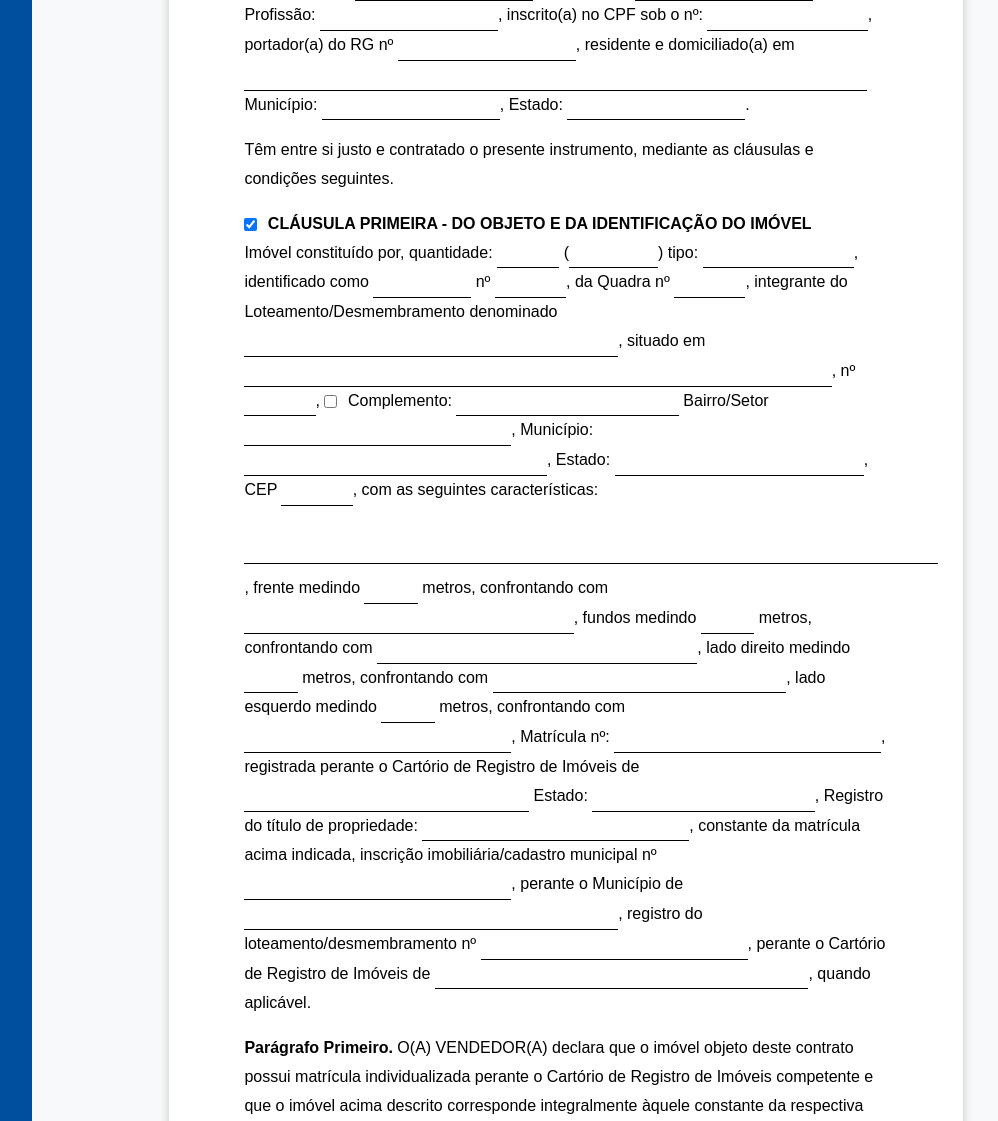
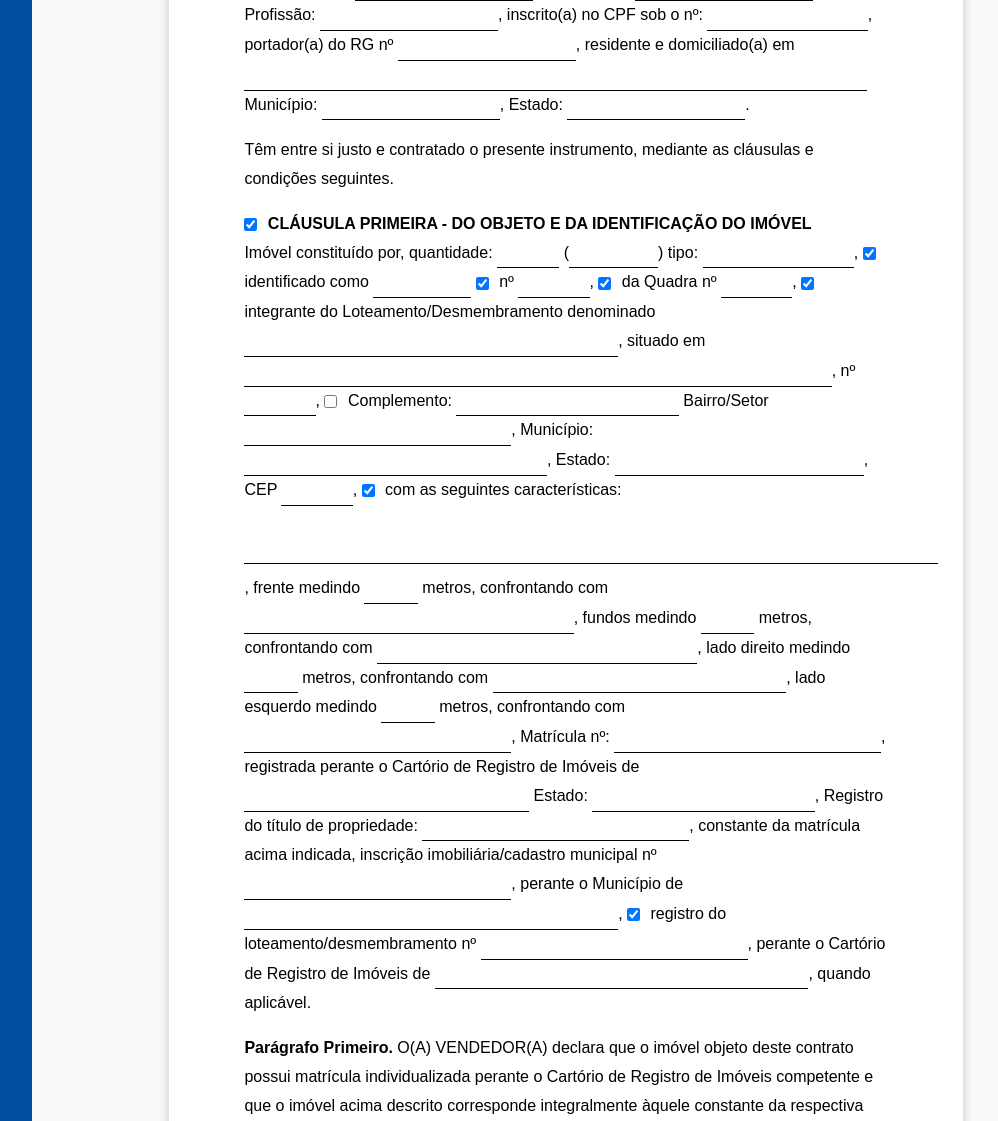
Before and after one commit to Antonio-Neves/document-automation, a Django app: page /contract-sale-property-deed/ in a window 1280 px wide. Shown: the part 727-1848 px from the top of the page, without its empty margins (181-1179 px from the left). Run offline with Django 5.2, Linux system fonts and the light colour scheme; some libraries are stand-ins or nearby versions.

Commit message:
Created checkboxes to optional fields

```diff
--- a/dashboard/templates/dashboard/contract_sale_property_deed.html
+++ b/dashboard/templates/dashboard/contract_sale_property_deed.html
@@ -48,8 +48,13 @@
             Imóvel constituído por, quantidade:
             <input type="text" name="property_land_quantity" style="width: 7ch"> (<input type="text" name="property_land_quantity_in_words" style="width: 10ch">)
             tipo: <input type="text" name="property_land_type" style="width: 17ch">,
-            identificado como <input type="text" name="property_land_identifier" style="width: 11ch"> nº <input type="text" name="property_land_number" style="width: 8ch">,
+            <input type="checkbox" name="include_property_land_identifier" value="1" class="clause-check" checked>
+            identificado como <input type="text" name="property_land_identifier" style="width: 11ch">
+            <input type="checkbox" name="include_property_land_number" value="1" class="clause-check" checked>
+            nº <input type="text" name="property_land_number" style="width: 8ch">,
+            <input type="checkbox" name="include_property_land_block" value="1" class="clause-check" checked>
             da Quadra nº <input type="text" name="property_land_block" style="width: 8ch">,
+            <input type="checkbox" name="include_property_land_development" value="1" class="clause-check" checked>
             integrante do Loteamento/Desmembramento denominado <input type="text" name="property_land_development" style="width: 42ch">,
             situado em <input type="text" name="property_land_address" style="width: 66ch">, nº <input type="text" name="property_land_address_number" style="width: 8ch">,
             <input type="checkbox" name="include_clause_1_complement" value="1" class="clause-check">
@@ -57,6 +62,7 @@
             Bairro/Setor <input type="text" name="property_land_neighborhood" style="width: 30ch">,
             Município: <input type="text" name="property_land_city" style="width: 34ch">, Estado: <input type="text" name="property_land_state" style="width: 28ch">,
             CEP <input type="text" name="property_land_zip_code" style="width: 8ch">,
+            <input type="checkbox" name="include_property_land_contents" value="1" class="clause-check" checked>
             com as seguintes características: <textarea name="property_land_contents" rows="2" style="width: 78ch"></textarea>,
             frente medindo <input type="text" name="property_land_front_measure" style="width: 6ch"> metros,
             confrontando com <input type="text" name="property_land_front_boundary" style="width: 37ch">,
@@ -72,6 +78,7 @@
             Registro do título de propriedade: <input type="text" name="property_land_title_record" style="width: 30ch">,
             constante da matrícula acima indicada, inscrição imobiliária/cadastro municipal nº <input type="text" name="property_land_municipal_registration" style="width: 30ch">,
             perante o Município de <input type="text" name="property_land_municipality" style="width: 42ch">,
+            <input type="checkbox" name="include_property_land_development_record" value="1" class="clause-check" checked>
             registro do loteamento/desmembramento nº <input type="text" name="property_land_development_record" style="width: 30ch">,
             perante o Cartório de Registro de Imóveis de <input type="text" name="property_land_development_registry_office" style="width: 42ch">,
             quando aplicável.
```
Also changed, not shown: dashboard/templates/dashboard/contract_sale_property_deed_pdf.html (+4 -7 lines).
